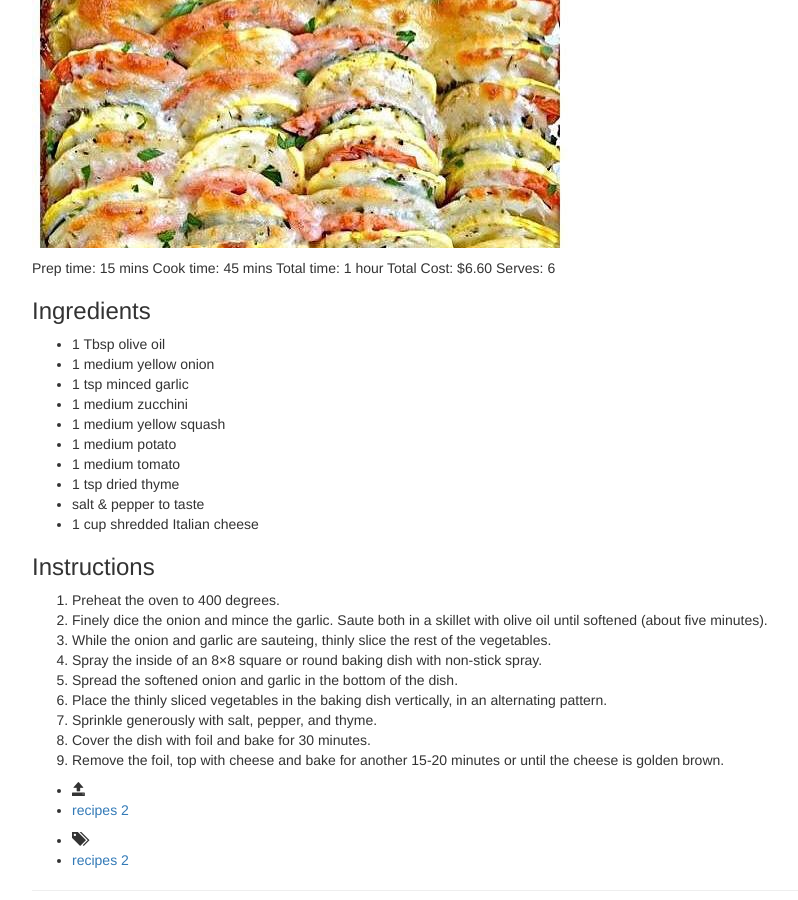
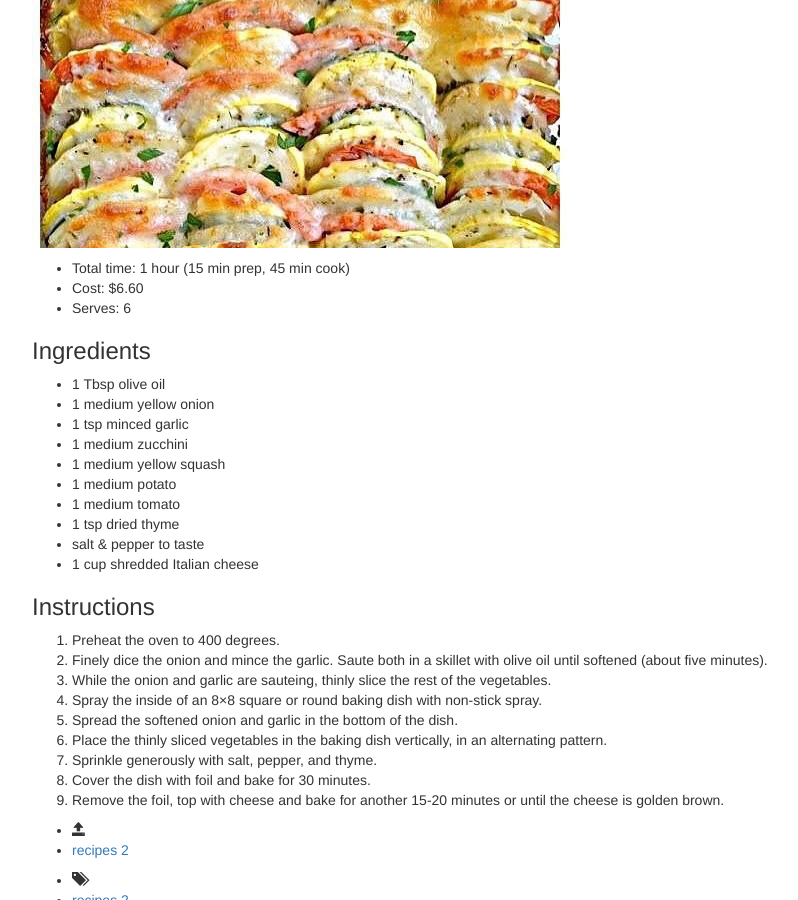
Before and after one commit to janoside/janoside.github.io, a Jekyll site: the page built from _posts/recipes/2015-08-13-summer-vegetable-tian.md, in a window 1280 px wide and 900 px high, scrolled down 500 px. Shown: the whole window, without its empty margins (38-836 px from the left). Built offline with Jekyll 4.4.1, drawn with Linux system fonts in a browser that asks for light colours; nearby versions of some CDN libraries; library files that are not in the unit come from our copies; comment, search, counter and statistics services are not loaded.

Commit message:
Update 2015-08-13-summer-vegetable-tian.md

```diff
--- a/_posts/recipes/2015-08-13-summer-vegetable-tian.md
+++ b/_posts/recipes/2015-08-13-summer-vegetable-tian.md
@@ -7,11 +7,9 @@ tags : [recipes]
 
 ![Summer Vegetable Tian](https://github.com/janoside/janoside.github.io/blob/master/assets/images/summer-vegetable-tian.jpg?raw=true)
 
-Prep time: 15 mins
-Cook time: 45 mins
-Total time: 1 hour
-Total Cost: $6.60
-Serves: 6
+* Total time: 1 hour (15 min prep, 45 min cook)
+* Cost: $6.60
+* Serves: 6
 
 ### Ingredients
 
```
